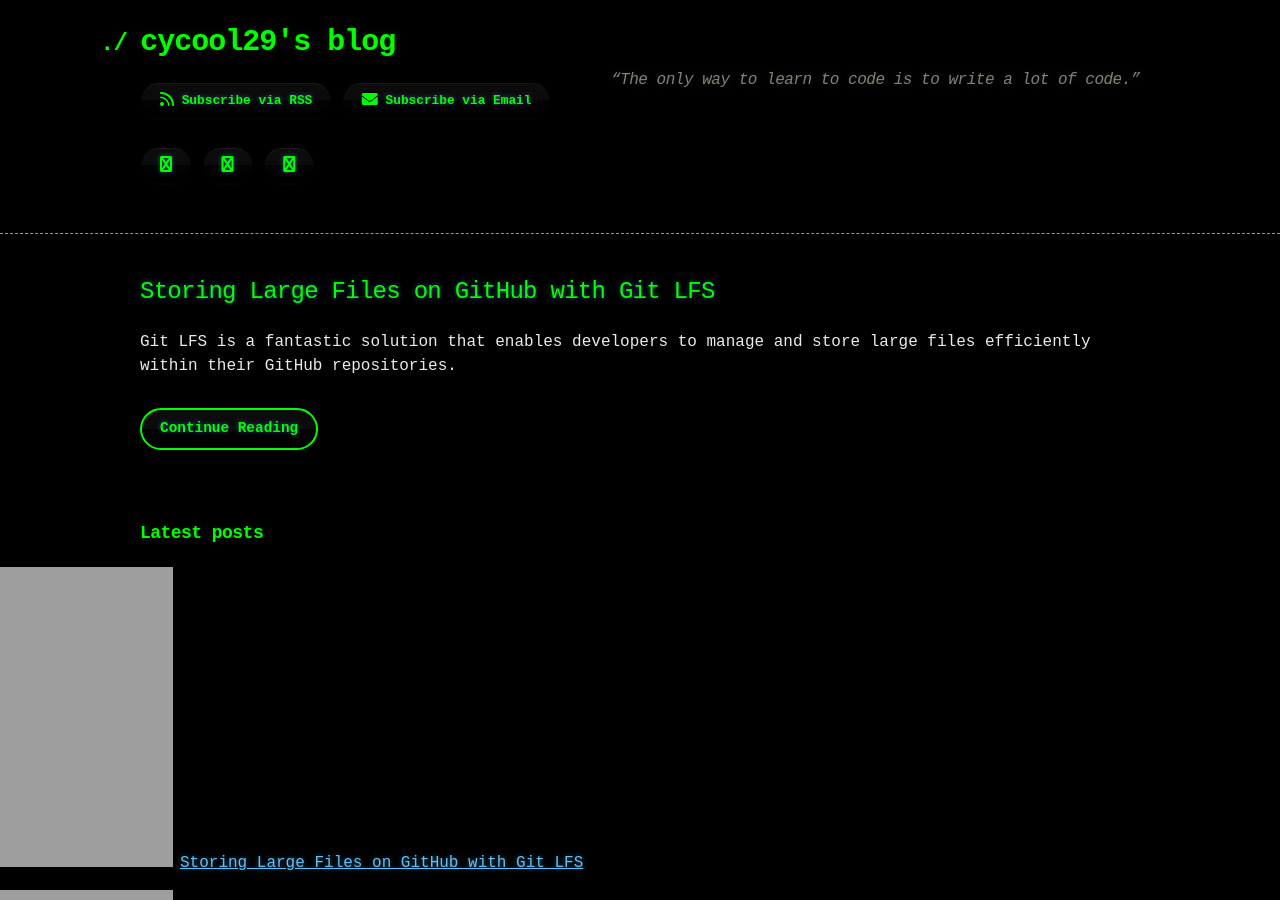
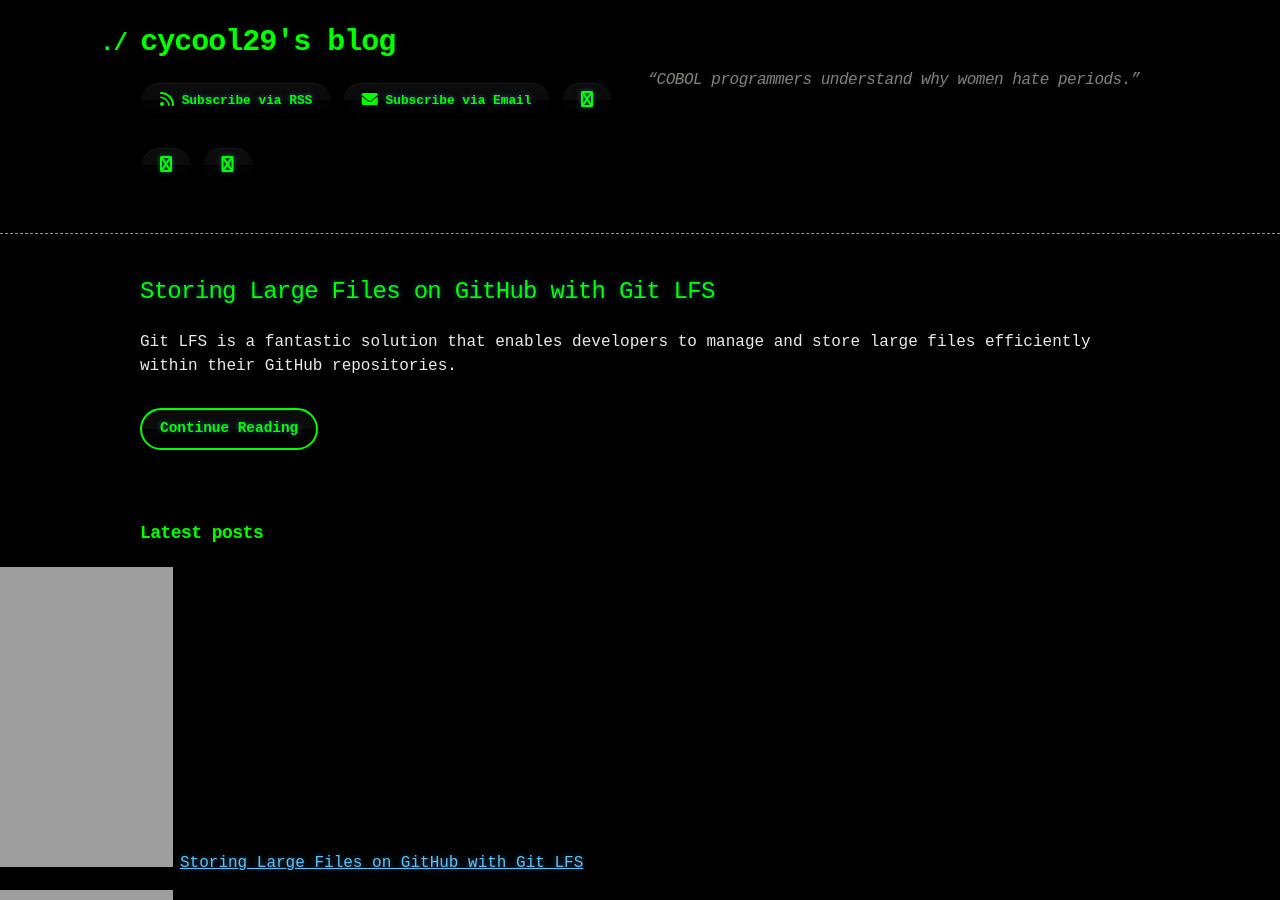
Before and after one commit to cycool29/cycool29.github.io, a Jekyll site: the page built from index.md, in a window 1280 px wide and 900 px high. Built offline with Jekyll 4.4.1, drawn with Linux system fonts in a browser that asks for light colours; a style sheet for code colours, icons or effects is not loaded.

Commit message:
Update quotes

```diff
--- a/_config.yml
+++ b/_config.yml
@@ -1,5 +1,5 @@
 title: cycool29's blog
-description: "“The only way to learn to code is to write a lot of code.” "
+description: "“COBOL programmers understand why women hate periods.” "
 bio: A high school student. Intermediate in Python, Git, Bash. Learning JavaScript. He/Him. "
 author: cycool29
 url: https://cycool29.github.io
```
